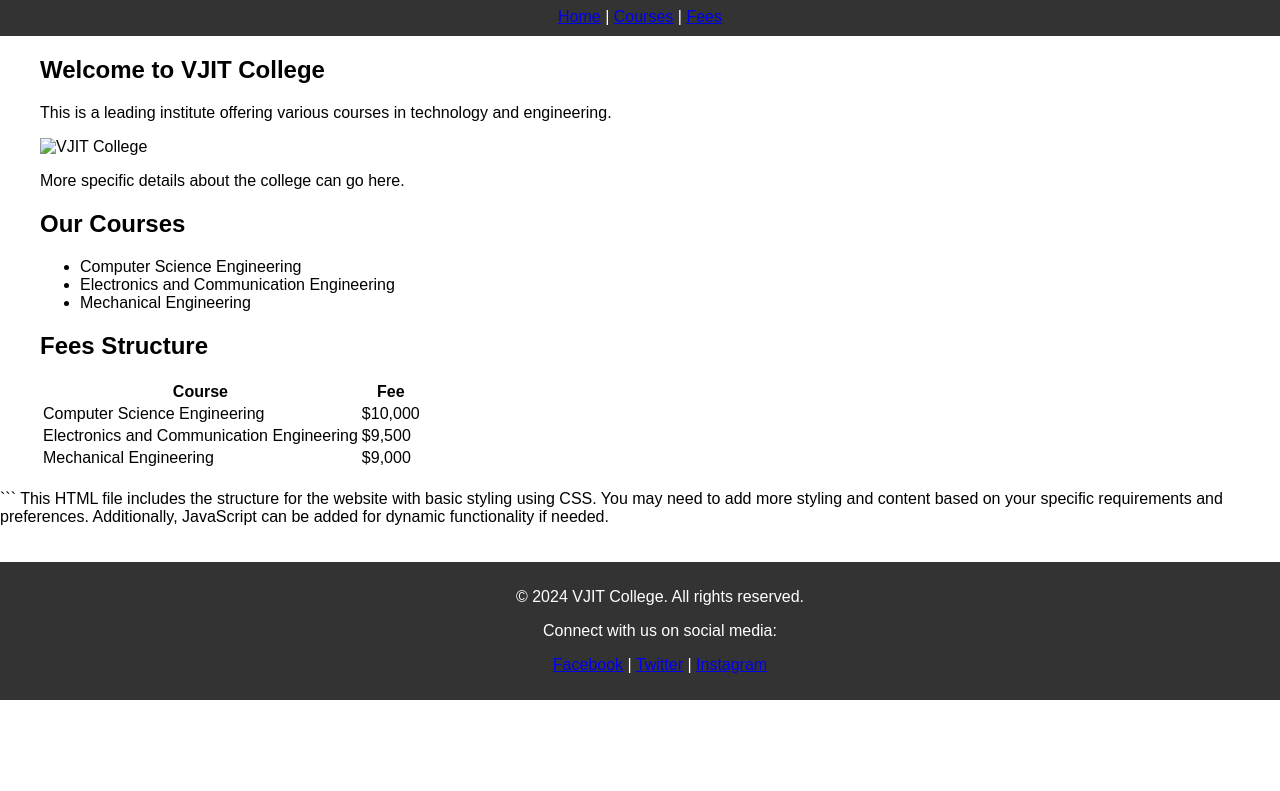
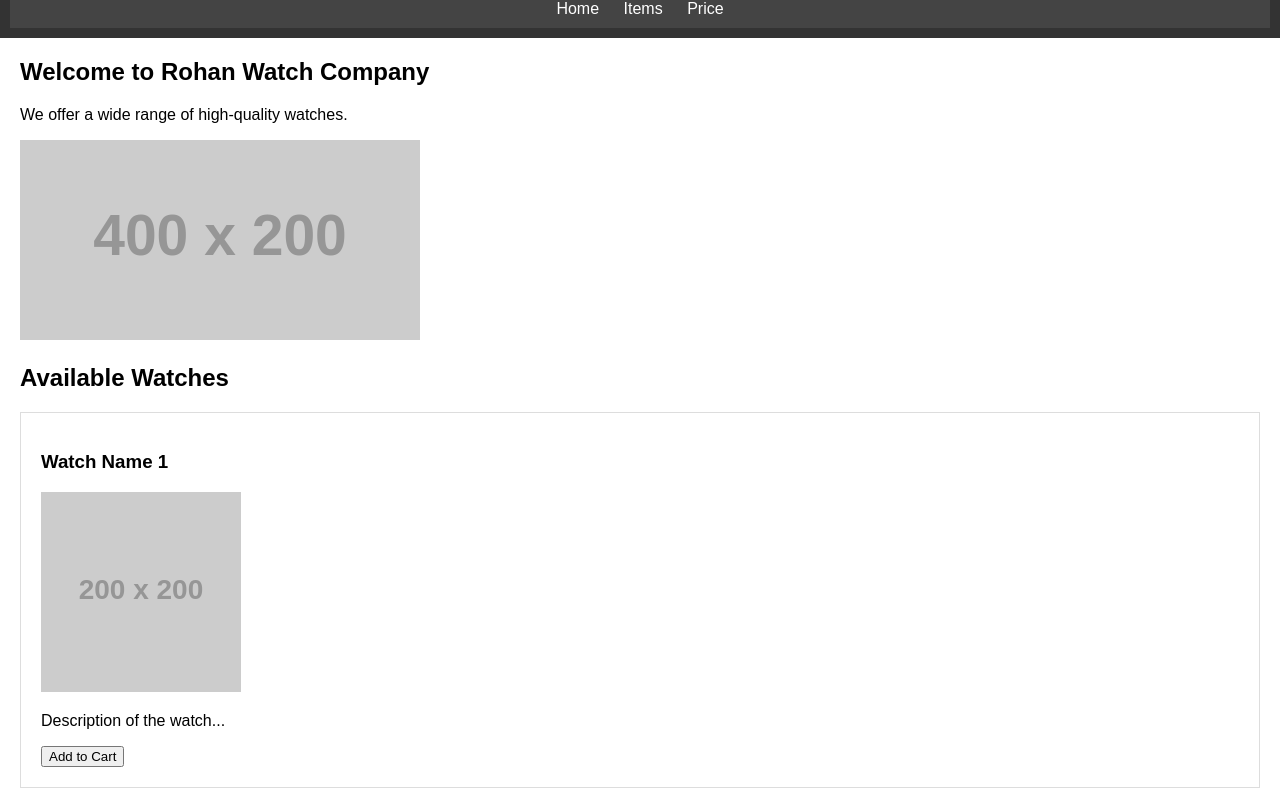
Before and after one commit to RohanVarmaBandari/chatgpt_creation, a plain HTML site: page index.html in a window 1280 px wide. Shown: the part 100-891 px from the top of the page. Before the commit the page ends 800 px from the top, so only its background shows below. Drawn offline with Linux system fonts and the light colour scheme; placeholder pictures from the web are drawn by us.

Commit message:
Update index.html

````diff
--- a/index.html
+++ b/index.html
@@ -1,98 +1,112 @@
-Sure, here's a basic example of how you can structure the HTML, CSS, and JavaScript for the website you described:
-
-```html
 <!DOCTYPE html>
 <html lang="en">
 <head>
   <meta charset="UTF-8">
   <meta name="viewport" content="width=device-width, initial-scale=1.0">
-    <title>VJIT College</title>
+  <title>Rohan Watch Company</title>
   <style>
-        /* CSS Styles */
+    /* Basic styling */
     body {
+      font-family: Arial, sans-serif;
       margin: 0;
       padding: 0;
-            font-family: Arial, sans-serif;
     }
-        header {
+    header, footer {
       background-color: #333;
-            color: #fff;
-            padding: 10px 20px;
+      color: white;
+      padding: 10px;
       text-align: center;
     }
+    nav {
+      background-color: #444;
+      padding: 10px;
+    }
+    nav a {
+      color: white;
+      text-decoration: none;
+      margin: 0 10px;
+    }
     .container {
-            max-width: 1200px;
-            margin: 20px auto;
-            padding: 0 20px;
+      margin: 20px;
     }
-        footer {
-            background-color: #333;
-            color: #fff;
-            padding: 10px 20px;
-            text-align: center;
-            position: fixed;
-            bottom: 0;
-            width: 100%;
+    .watch-item {
+      border: 1px solid #ddd;
+      padding: 20px;
+      margin-bottom: 20px;
     }
   </style>
 </head>
 <body>
   <header>
-        <h1>VJIT College</h1>
+    <h1>Rohan Watch Company</h1>
     <nav>
-            <a href="#home">Home</a> |
-            <a href="#courses">Courses</a> |
-            <a href="#fees">Fees</a>
+      <a href="#home">Home</a>
+      <a href="#items">Items</a>
+      <a href="#price">Price</a>
     </nav>
   </header>
-    <div class="container" id="home">
-        <h2>Welcome to VJIT College</h2>
-        <p>This is a leading institute offering various courses in technology and engineering.</p>
-        <img src="college-image.jpg" alt="VJIT College">
-        <p>More specific details about the college can go here.</p>
+
+  <div class="container">
+    <section id="home">
+      <h2>Welcome to Rohan Watch Company</h2>
+      <p>We offer a wide range of high-quality watches.</p>
+      <img src="https://via.placeholder.com/400x200" alt="Watch Image">
+    </section>
+
+    <section id="items">
+      <h2>Available Watches</h2>
+      <div class="watch-item">
+        <h3>Watch Name 1</h3>
+        <img src="https://via.placeholder.com/200" alt="Watch Image">
+        <p>Description of the watch...</p>
+        <button>Add to Cart</button>
       </div>
-    <div class="container" id="courses">
-        <h2>Our Courses</h2>
-        <ul>
-            <li>Computer Science Engineering</li>
-            <li>Electronics and Communication Engineering</li>
-            <li>Mechanical Engineering</li>
-            <!-- Add more courses as needed -->
-        </ul>
+      <div class="watch-item">
+        <h3>Watch Name 2</h3>
+        <img src="https://via.placeholder.com/200" alt="Watch Image">
+        <p>Description of the watch...</p>
+        <button>Add to Cart</button>
       </div>
-    <div class="container" id="fees">
-        <h2>Fees Structure</h2>
+    </section>
+
+    <section id="price">
+      <h2>Price</h2>
       <table>
         <tr>
-                <th>Course</th>
-                <th>Fee</th>
+          <th>Watch</th>
+          <th>Price</th>
         </tr>
         <tr>
-                <td>Computer Science Engineering</td>
-                <td>$10,000</td>
+          <td>Watch Name 1</td>
+          <td>$100</td>
         </tr>
         <tr>
-                <td>Electronics and Communication Engineering</td>
-                <td>$9,500</td>
+          <td>Watch Name 2</td>
+          <td>$150</td>
         </tr>
-            <tr>
-                <td>Mechanical Engineering</td>
-                <td>$9,000</td>
-            </tr>
-            <!-- Add more rows for other courses -->
       </table>
+    </section>
   </div>
+
   <footer>
-        <p>&copy; 2024 VJIT College. All rights reserved.</p>
-        <p>Connect with us on social media:</p>
-        <p>
-            <a href="#">Facebook</a> |
-            <a href="#">Twitter</a> |
-            <a href="#">Instagram</a>
-        </p>
+    <div>
+      <h3>Contact Us</h3>
+      <p>Email: info@rohanwatches.com</p>
+      <p>Phone: +123456789</p>
+    </div>
+    <div>
+      <h3>Follow Us</h3>
+      <p>Facebook</p>
+      <p>Twitter</p>
+      <p>Instagram</p>
+    </div>
+    <div>
+      <p>&copy; 2024 Rohan Watch Company. All rights reserved.</p>
+    </div>
   </footer>
+
+  <script>
+    // Any JavaScript functionalities can be added here
+  </script>
 </body>
 </html>
-```
-
-This HTML file includes the structure for the website with basic styling using CSS. You may need to add more styling and content based on your specific requirements and preferences. Additionally, JavaScript can be added for dynamic functionality if needed.
````
Lines whose indentation alone changed are shown as unchanged.
